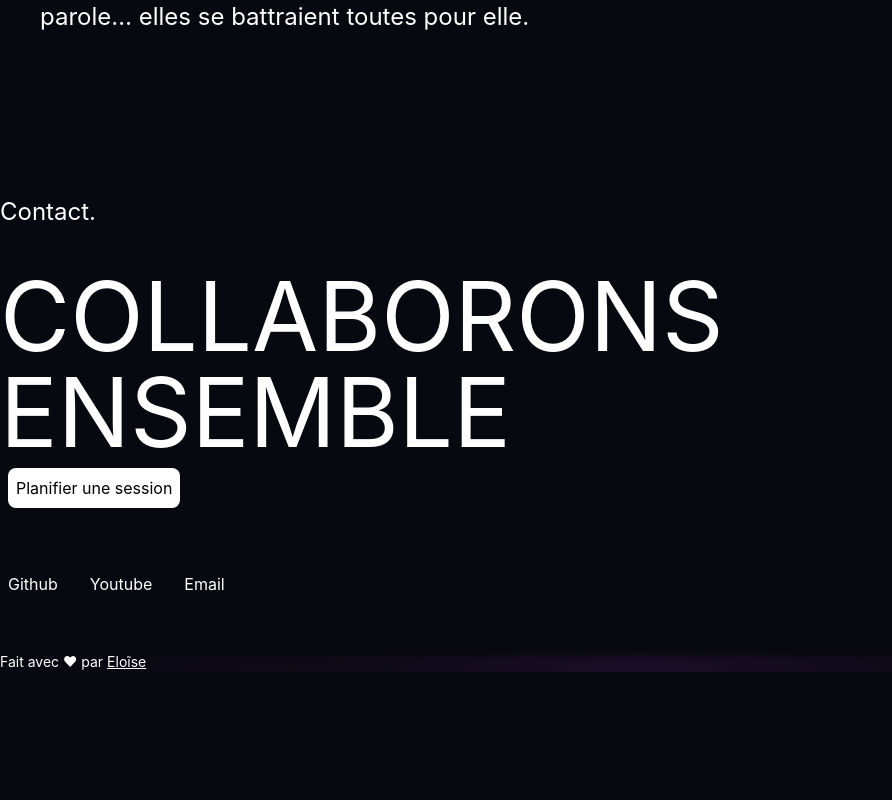
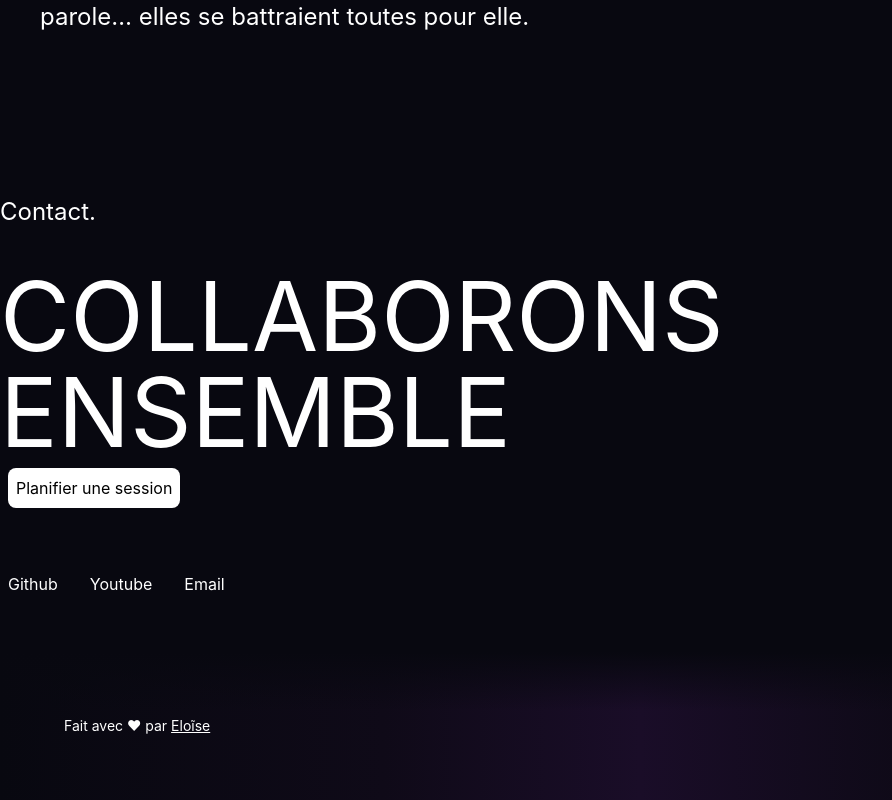
Before and after one commit to EloPapa/SiteWeb, a Next.js app: page / in a window 1280 px wide. Shown: the part 4396-5196 px from the top of the page, without its empty margins (0-892 px from the left). Before the commit the page ends 5068 px from the top, so only its background shows below. Built offline with nearby package versions, Linux system fonts and the light colour scheme.

Commit message:
améliorations footer

```diff
--- a/src/components/Footer/index.js
+++ b/src/components/Footer/index.js
@@ -1,15 +1,27 @@
 "use client";
-import React from "react";
+import React, { useEffect, useState } from "react";
 import Socials from "../Socials";
 import Link from "next/link";
 import Button from "../Button";
 import { useLanguage } from "../../context/LanguageContext";
+import { useTheme } from "next-themes";
 
-const GRADIENT =
-  "linear-gradient(to top, transparent 60%, #080810 100%), linear-gradient(to right, #080810 0%, #0f0a18 30%, #1a0d28 50%, #0f0a18 70%, #080810 100%)";
+const getGradient = (theme) =>
+  theme === "dark"
+    ? "linear-gradient(to top, transparent 60%, #080810 100%), linear-gradient(to right, #080810 0%, #0f0a18 30%, #1a0d28 50%, #0f0a18 70%, #080810 100%)"
+    : "linear-gradient(to top, transparent 60%, #fef2f5 100%), linear-gradient(to right, #fef2f5 0%, #f9d0de 30%, #f5b8cc 50%, #f9d0de 70%, #fef2f5 100%)";
 
 const Footer = () => {
   const { t } = useLanguage();
+  const { theme, resolvedTheme } = useTheme();
+  const [mounted, setMounted] = useState(false);
+
+  useEffect(() => {
+    setMounted(true);
+  }, []);
+
+  const currentTheme = mounted ? theme || resolvedTheme : "dark";
+  const gradient = getGradient(currentTheme);
 
   return (
     <>
@@ -31,8 +43,8 @@ const Footer = () => {
         </div>
       </div>
       <h1
-        style={{ background: GRADIENT }}
-        className="text-sm text-bold mt-2 laptop:mt-10 p-2 laptop:p-0"
+        style={{ background: gradient }}
+        className="text-sm text-bold mt-2 laptop:mt-10 p-8 laptop:p-16"
       >
         {t.footer.madeWith}{" "}
         <Link href="http://www.eloise-bergeron.vercel.app">
```
